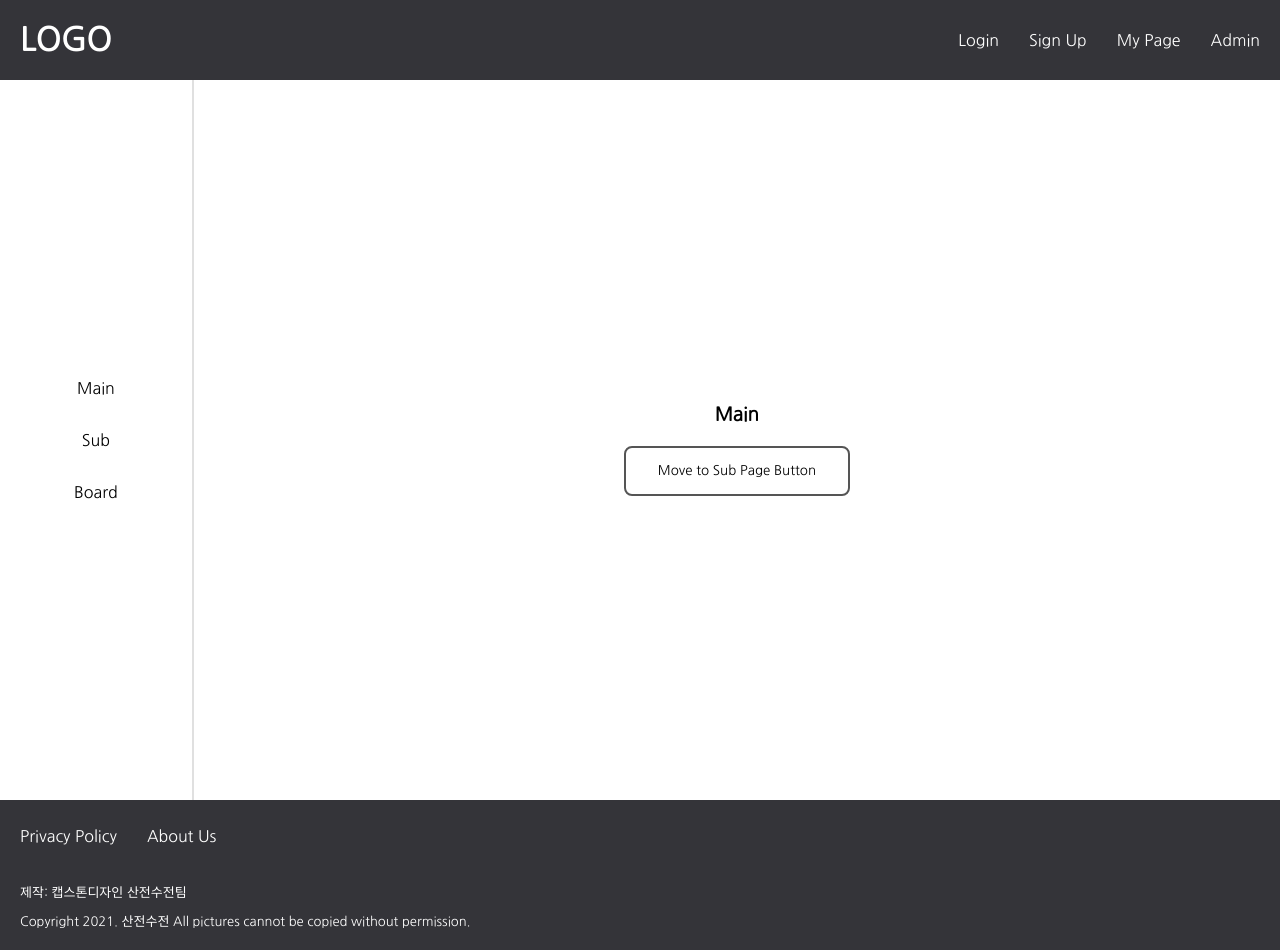
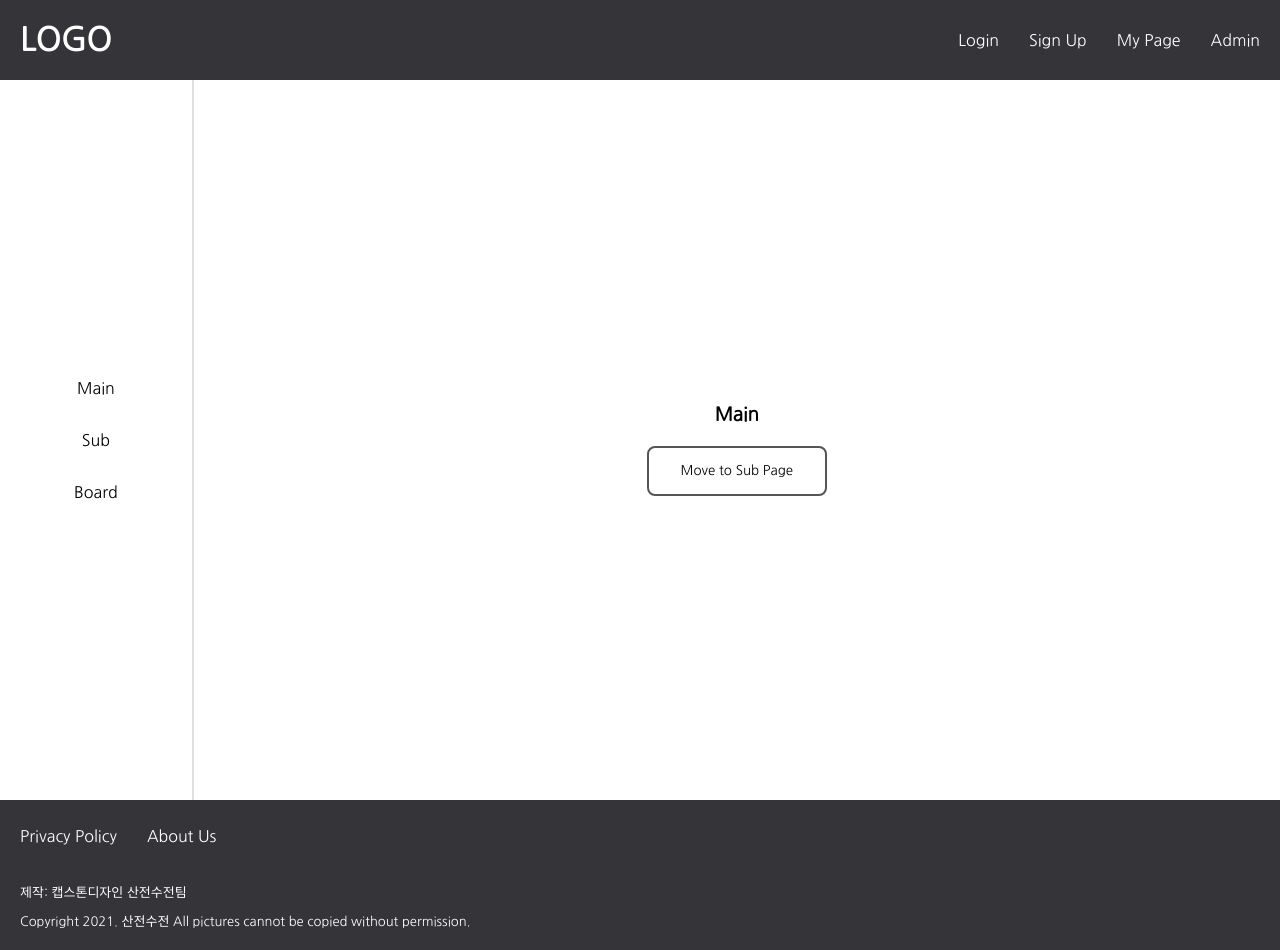
Before and after one commit to sanjeonsujeon/frontEnd, a React (Create React App) app in the folder Dufs-FrontEnd/: page / in a window 1280 px wide. Built offline with nearby package versions, Linux system fonts and the light colour scheme.

Commit message:
값 수정

```diff
--- a/Dufs-FrontEnd/src/pages/Main.jsx
+++ b/Dufs-FrontEnd/src/pages/Main.jsx
@@ -19,7 +19,7 @@ const Main = (props) => {
 		<>
 			<MainContent>
 				<h3>Main</h3>
-				<Button onClick={play}>Move to Sub Page Button</Button>
+				<Button onClick={play}>Move to Sub Page</Button>
 			</MainContent>
 		</>
 	);
```
